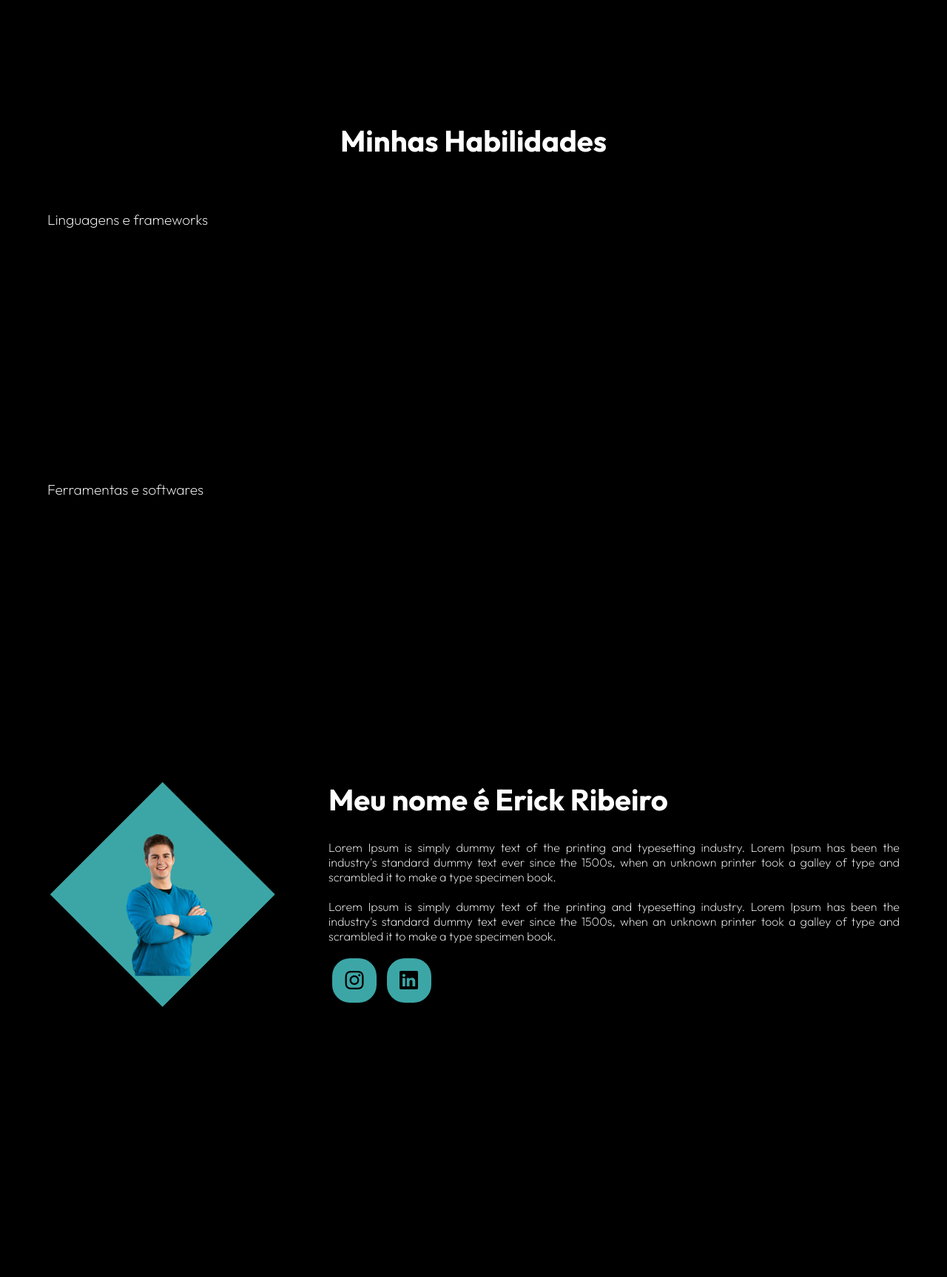
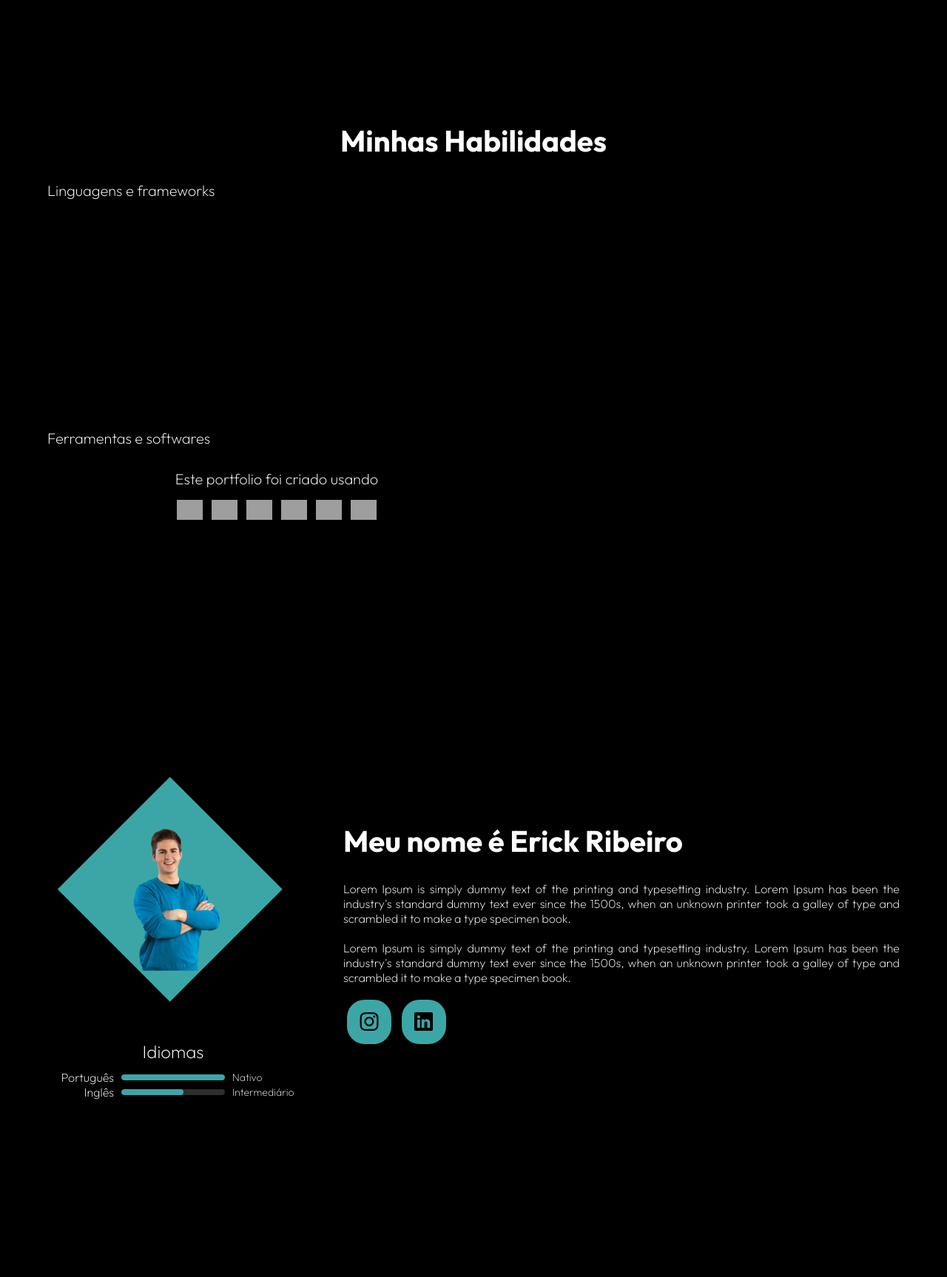
Before and after one commit to Erick22Ribeiro/My-porfolio, a Django app: page / in a window 1280 px wide. Shown: the part 779-2506 px from the top of the page at 74% size. Run offline with Django 5.2, Linux system fonts and the light colour scheme; data that the repository does not hold is empty; a map, chart or similar area stays blank; grey boxes are pictures that could not be loaded.

Commit message:
icones em img /  idiomas

```diff
--- a/core/templates/core/home.html
+++ b/core/templates/core/home.html
@@ -147,17 +150,20 @@
                                 </canvas>
                             </div>
 
+                </div>
 
-                </div>
+                <p class="habilidades-titulo">Ferramentas e softwares</p>
+                <div class="flex">
 
                     <!-- FERRAMENTAS -->
                     <div class="habilidades-bloco">
-                    <p class="habilidades-titulo">Ferramentas e softwares</p>
+                        <!-- <p class="habilidades-titulo">Ferramentas e softwares</p> -->
 
                         <div class="skills-container">
                             {% for skill2 in skills2 %}
                             <div class="skill-item">
-                            <i class="{{ skill2.icone }} skill-icon"></i>
+                                <!-- <i class="{{ skill2.icone }} skill-icon"></i> -->
+                                 <img src="{{ skill2.icone }}" alt="skill2.nome" class="skill-icon">
                                 <span class="skill-name">{{ skill2.nome }}</span>
 
                                 <div class="skill-bar">
@@ -169,6 +175,21 @@
                         </div>
                     </div>
 
+                    <div class="feito-com">
+                        <p>Este portfolio foi criado usando</p>
+
+                        <div class="container-icones-usados">
+                            <img src="https://cdn.jsdelivr.net/gh/devicons/devicon@latest/icons/python/python-original.svg" />
+                            <img src="https://cdn.jsdelivr.net/gh/devicons/devicon@latest/icons/django/django-plain.svg" />
+                            <img src="https://cdn.jsdelivr.net/gh/devicons/devicon@latest/icons/sqlite/sqlite-original.svg" />
+                            <img src="https://cdn.jsdelivr.net/gh/devicons/devicon@latest/icons/html5/html5-original.svg" />
+                            <img src="https://cdn.jsdelivr.net/gh/devicons/devicon@latest/icons/css3/css3-original.svg" />
+                            <img src="https://cdn.jsdelivr.net/gh/devicons/devicon@latest/icons/javascript/javascript-original.svg" />
+                        </div>
+                    </div>
+
+                </div>
+
             </div>
         </section>
         <!-- FIM HABILIDADES -->
@@ -177,8 +198,33 @@
             <div class="interface">
                 <div class="flex">
 
+                    <div>
                         <div class="img-sobre">
                             <img src="static/portfolio/images/pessoa.png" alt="">
+                        </div>
+
+                        <div class="container-idiomas">
+
+                            <h2>Idiomas</h2>
+
+                            <div class="idioma">
+                                <span class="nome">Português</span>
+                                <div class="barra-idioma">
+                                    <div class="progresso-idioma pt"></div>
+                                </div>
+                                <span class="nivel">Nativo</span>
+                            </div>
+
+                            <div class="idioma">
+                                <span class="nome">Inglês</span>
+                                <div class="barra-idioma">
+                                    <div class="progresso-idioma ing"></div>
+                                </div>
+                                <span class="nivel">Intermediário</span>
+                            </div>
+
+                        </div>
+
                     </div>
 
                     <div class="txt-sobre">
--- a/static/portfolio/css/home.css
+++ b/static/portfolio/css/home.css
@@ -315,28 +315,28 @@ section.habilidades {
 
 .habilidades h1 {
     text-align: center;
-    /* margin-bottom: 10px; */
     font-weight: bold;
 }
 
 /* Layout principal */
 section.habilidades .flex {
     display: flex;
-    flex-wrap: wrap;
-    /* pra fazer o grafico descer */
+    /* flex-wrap: wrap; */
+    align-items: center;
     gap: 15%;
+
+    flex-wrap: nowrap;
 }
 
 /* Bloco (linguagens / ferramentas) */
 .habilidades-bloco {
     display: flex;
     flex-direction: column;
-
 }
 
-.habilidades-titulo {
-    margin-bottom: 40px;
-    font-size: 1.2em;
+.habilidades-titulo{
+    margin: 30px 0;
+    font-size: 20px;
 }
 
 /* Container das skills */
@@ -385,27 +385,52 @@ section.habilidades .flex {
 }
 
 /* Ícones */
-.skill-icon {
-    font-size: 30px;
-    width: 32px;
-    /* força largura fixa */
-    text-align: center;
-    /* centraliza o ícone dentro */
-    flex-shrink: 0;
-    /* impede o flex de encolher */
+.skill-icon{
+    width: 30px;
+    height: 30px;
+    /* object-fit: contain; */
 }
 
 /* Gráfico */
 .skills-chart {
     width: 250px;
     height: 250px;
-    margin-top: 10%;
+    /* margin-top: 40px; */
     align-self: center;
 }
 
-section.habilidades p {
-    margin-top: 40px;
+/* feito com */
+.feito-com {
+    display: flex;
+    flex-direction: column; /* empilha p e ícones */
+    gap: 12px;              /* espaço ENTRE o p e os ícones */
 }
+
+.feito-com p {
+    text-align: center;
+    margin: 0;
+    font-size: 20px;
+}
+
+.container-icones-usados {
+    display: flex;
+    justify-content: center;
+    align-items: center;
+    gap: 12px;              /* espaço ENTRE os ícones */
+}
+
+.container-icones-usados img {
+    width: 35px;
+    height: 35px;
+    object-fit: contain;
+    transition: transform .3s ease, opacity .3s ease;
+}
+.container-icones-usados img:hover {
+    transform: translateY(-6px);
+    opacity: .85;
+}
+
+
 
 /* -------------------------------------------------------------- */
 
@@ -441,6 +466,68 @@ section.sobre .flex {
     transform: scale(1.05);
     box-shadow: 0px 0px 8px #3CA6A6;
 }
+
+.img-sobre{
+    display: flex;
+    justify-content: center;
+}
+
+/* barras de idioma */
+ .container-idiomas {
+    width: 100%;
+    max-width: 400px;
+    margin-top: 50px;
+}
+
+.container-idiomas h2 {
+    text-align: center;
+    margin-bottom: 10px;
+}
+
+.idioma {
+    display: flex;
+    align-items: center;
+    gap: 10px;
+    /* margin-bottom: 5px; */
+}
+
+.idioma .nome {
+    width: 90px;
+    text-align: right;
+}
+
+.idioma .nivel {
+    width: 90px;
+    text-align: left;
+    font-size: 14px;
+    opacity: 0.9;
+}
+
+.barra-idioma {
+    flex: 1;
+    width: 140px;
+    height: 8px;
+    background-color: #2e2e2e;
+    border-radius: 20px;
+    overflow: hidden;
+}
+
+.progresso-idioma {
+    height: 100%;
+    background-color: #3CA6A6;
+    border-radius: 20px;
+}
+
+/* níveis */
+.pt {
+    width: 100%;
+}
+
+.ing {
+    width: 60%;
+}
+
+
 
 /* -------------------------------------------------------------------- */
 
```
Also changed, not shown: other parts of core/templates/core/home.html (+21 -13 lines), other parts of static/portfolio/css/home.css (+55 -8 lines), core/models.py (+11 -9 lines), core/migrations/0010_alter_skill_icone.py (added), core/migrations/0011_alter_skill_2_icone.py (added), core/migrations/0012_alter_tecnologia_icone.py (added), projetos/img1.jpg (deleted), projetos/minha-foto.png (deleted), projetos/pessoa.png (deleted), projetos/pessoa_RWe9PNZ.png (deleted), projetos/pessoa_Ukj7BJz.png (deleted). Lines whose indentation alone changed are shown as unchanged.
